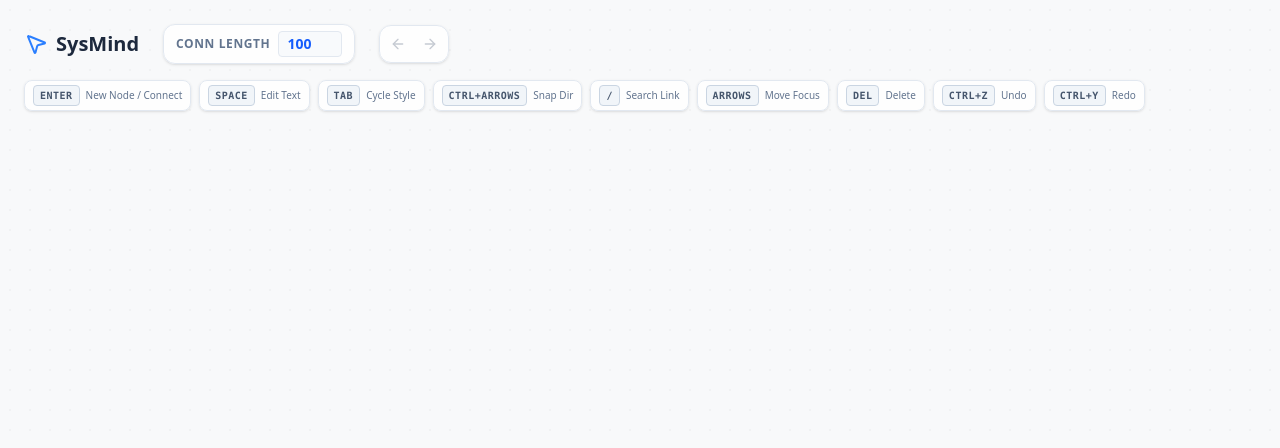
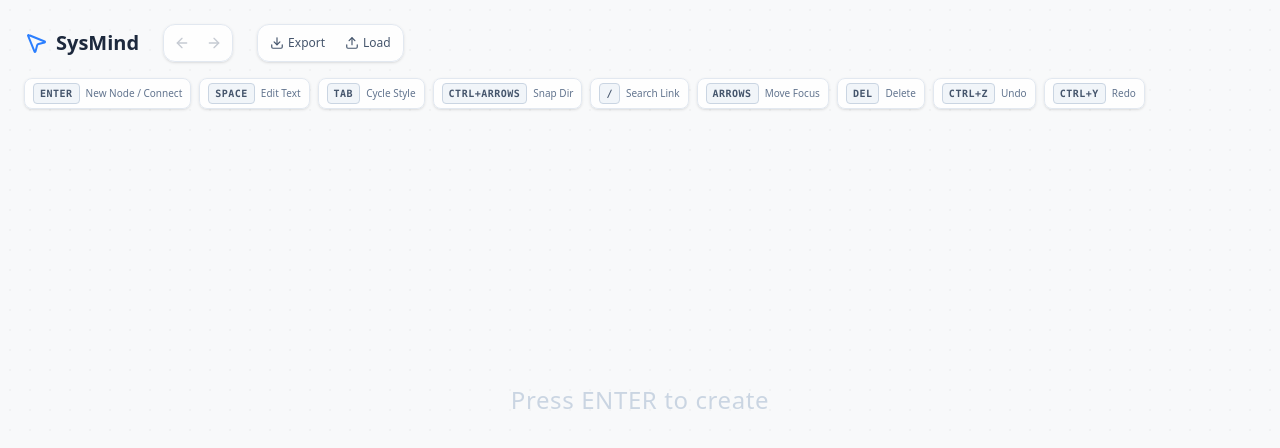
Before and after one commit to LeoAtopos/sysmind, a React (Vite) app: page / in a window 1280 px wide. Shown: the top 448 px of the page. Built offline with nearby package versions, Linux system fonts and the light colour scheme.

Commit message:
试着打包

```diff
--- /dev/null
+++ b/electron/main.cjs
@@ -0,0 +1,35 @@
+const { app, BrowserWindow } = require('electron');
+const path = require('path');
+
+function createWindow() {
+  const win = new BrowserWindow({
+    width: 1280,
+    height: 800,
+    minWidth: 800,
+    minHeight: 600,
+    webPreferences: {
+      contextIsolation: true,
+    },
+    titleBarStyle: 'default',
+    title: 'SysMind',
+  });
+
+  const isDev = process.env.NODE_ENV === 'development';
+  if (isDev) {
+    win.loadURL('http://localhost:3000');
+    win.webContents.openDevTools();
+  } else {
+    win.loadFile(path.join(__dirname, '../dist/index.html'));
+  }
+}
+
+app.whenReady().then(() => {
+  createWindow();
+  app.on('activate', () => {
+    if (BrowserWindow.getAllWindows().length === 0) createWindow();
+  });
+});
+
+app.on('window-all-closed', () => {
+  app.quit();
+});
--- a/src/App.tsx
+++ b/src/App.tsx
@@ -5,7 +5,7 @@
 
 import React, { useState, useEffect, useRef, useMemo, useCallback } from 'react';
 import { motion, AnimatePresence } from 'motion/react';
-import { Search, ArrowRight, ArrowLeft, ArrowLeftRight, Minus, Trash2, MousePointer2 } from 'lucide-react';
+import { Search, ArrowRight, ArrowLeft, ArrowLeftRight, Minus, Trash2, MousePointer2, Download, Upload } from 'lucide-react';
 import { Node, Connection, ConnectionStyle, FocusedElement } from './types';
 
 const GRID_SIZE = 20;
@@ -39,7 +39,12 @@ const TRANSLATIONS = {
     untitledNode: '无标题节点',
     newNode: '新节点',
     style: '样式:',
-    tabToCycle: '按 Tab 键切换'
+    tabToCycle: '按 Tab 键切换',
+    export: '导出',
+    import: '加载',
+    exportSuccess: '导出成功',
+    importError: '文件格式错误',
+    emptyHint: '回车键开始创作',
   },
   en: {
     connLength: 'Conn Length',
@@ -57,7 +62,12 @@ const TRANSLATIONS = {
     untitledNode: 'Untitled Node',
     newNode: 'New Node',
     style: 'Style:',
-    tabToCycle: 'Press Tab to cycle'
+    tabToCycle: 'Press Tab to cycle',
+    export: 'Export',
+    import: 'Load',
+    exportSuccess: 'Exported',
+    importError: 'Invalid file format',
+    emptyHint: 'Press ENTER to create',
   }
 };
 
@@ -135,6 +145,9 @@ export default function App() {
 
   // No initialization effect needed as we initialize in useState
 
+  const isMac = useMemo(() => /Mac|iPhone|iPad|iPod/.test(navigator.platform || navigator.userAgent), []);
+  const ctrlKey = isMac ? 'Cmd' : 'Ctrl';
+
   const t = useMemo(() => {
     const lang = navigator.language.startsWith('zh') ? 'zh' : 'en';
     return TRANSLATIONS[lang];
@@ -143,6 +156,53 @@ export default function App() {
   const canvasRef = useRef<HTMLDivElement>(null);
   const inputRef = useRef<HTMLInputElement>(null);
   const searchInputRef = useRef<HTMLInputElement>(null);
+  const fileInputRef = useRef<HTMLInputElement>(null);
+
+  // Export to JSON
+  const handleExport = useCallback(() => {
+    const data = {
+      version: 1,
+      nodes,
+      connections,
+      canvasOffset,
+      defaultOffset,
+    };
+    const blob = new Blob([JSON.stringify(data, null, 2)], { type: 'application/json' });
+    const url = URL.createObjectURL(blob);
+    const a = document.createElement('a');
+    a.href = url;
+    a.download = `sysmind-${new Date().toISOString().slice(0, 10)}.json`;
+    a.click();
+    URL.revokeObjectURL(url);
+  }, [nodes, connections, canvasOffset, defaultOffset]);
+
+  // Load from JSON
+  const handleImport = useCallback((e: React.ChangeEvent<HTMLInputElement>) => {
+    const file = e.target.files?.[0];
+    if (!file) return;
+    const reader = new FileReader();
+    reader.onload = (ev) => {
+      try {
+        const data = JSON.parse(ev.target?.result as string);
+        if (!Array.isArray(data.nodes) || !Array.isArray(data.connections)) {
+          throw new Error('invalid');
+        }
+        const loadedNodes: Node[] = data.nodes;
+        const loadedConns: Connection[] = data.connections;
+        setNodes(loadedNodes);
+        setConnections(loadedConns);
+        setFocused(null);
+        if (typeof data.canvasOffset?.x === 'number') setCanvasOffset(data.canvasOffset);
+        if (typeof data.defaultOffset === 'number') setDefaultOffset(data.defaultOffset);
+        pushHistory(loadedNodes, loadedConns, null);
+      } catch {
+        alert(t.importError);
+      }
+    };
+    reader.readAsText(file);
+    // Reset so same file can be reloaded
+    e.target.value = '';
+  }, [t, pushHistory]);
 
   // Helper to get element by ID
   const getNode = (id: string) => nodes.find(n => n.id === id);
@@ -702,6 +762,23 @@ export default function App() {
         }}
       />
 
+      {/* Empty Canvas Hint */}
+      <AnimatePresence>
+        {nodes.length === 0 && (
+          <motion.div
+            initial={{ opacity: 0 }}
+            animate={{ opacity: 1 }}
+            exit={{ opacity: 0 }}
+            transition={{ duration: 0.4 }}
+            className="absolute inset-0 flex items-center justify-center pointer-events-none"
+          >
+            <span className="text-2xl font-medium text-slate-300 select-none tracking-wide">
+              {t.emptyHint}
+            </span>
+          </motion.div>
+        )}
+      </AnimatePresence>
+
       <motion.div
         className="absolute inset-0"
         animate={{ x: canvasOffset.x, y: canvasOffset.y }}
@@ -908,15 +985,7 @@ export default function App() {
           <h1 className="text-xl font-bold text-slate-800 flex items-center gap-2">
             <MousePointer2 className="text-blue-500" /> SysMind
           </h1>
-          <div className="flex items-center gap-2 bg-white/80 backdrop-blur-sm border border-slate-200 px-3 py-1.5 rounded-xl shadow-sm">
-            <span className="text-xs font-semibold text-slate-500 uppercase tracking-wider">{t.connLength}</span>
-            <input
-              type="number"
-              value={defaultOffset}
-              onChange={(e) => setDefaultOffset(Number(e.target.value))}
-              className="w-16 bg-slate-50 border border-slate-200 rounded px-2 py-0.5 text-sm font-bold text-blue-600 outline-none focus:border-blue-400 transition-colors"
-            />
-          </div>
+
           <div className="flex items-center gap-1 bg-white/80 backdrop-blur-sm border border-slate-200 p-1 rounded-xl shadow-sm">
             <button
               onClick={(e) => { e.stopPropagation(); undo(); }}
@@ -935,17 +1004,42 @@ export default function App() {
               <ArrowRight size={16} />
             </button>
           </div>
+          <div className="flex items-center gap-1 bg-white/80 backdrop-blur-sm border border-slate-200 p-1 rounded-xl shadow-sm">
+            <button
+              onClick={(e) => { e.stopPropagation(); handleExport(); }}
+              title={t.export}
+              className="flex items-center gap-1 px-2 py-1.5 hover:bg-slate-100 rounded-lg transition-colors text-slate-600 text-xs font-medium"
+            >
+              <Download size={14} />
+              {t.export}
+            </button>
+            <button
+              onClick={(e) => { e.stopPropagation(); fileInputRef.current?.click(); }}
+              title={t.import}
+              className="flex items-center gap-1 px-2 py-1.5 hover:bg-slate-100 rounded-lg transition-colors text-slate-600 text-xs font-medium"
+            >
+              <Upload size={14} />
+              {t.import}
+            </button>
+            <input
+              ref={fileInputRef}
+              type="file"
+              accept=".json,application/json"
+              className="hidden"
+              onChange={handleImport}
+            />
+          </div>
         </div>
         <div className="flex flex-wrap gap-2">
           <Kbd label="Enter" desc={t.enter} />
           <Kbd label="Space" desc={t.space} />
           <Kbd label="Tab" desc={t.tab} />
-          <Kbd label="Ctrl+Arrows" desc={t.ctrlArrows} />
+          <Kbd label={`${ctrlKey}+Arrows`} desc={t.ctrlArrows} />
           <Kbd label="/" desc={t.search} />
           <Kbd label="Arrows" desc={t.arrows} />
           <Kbd label="Del" desc={t.delete} />
-          <Kbd label="Ctrl+Z" desc={t.undo} />
-          <Kbd label="Ctrl+Y" desc={t.redo} />
+          <Kbd label={`${ctrlKey}+Z`} desc={t.undo} />
+          <Kbd label={`${ctrlKey}+Y`} desc={t.redo} />
         </div>
       </div>
 
--- a/vite.config.ts
+++ b/vite.config.ts
@@ -6,6 +6,7 @@ import {defineConfig, loadEnv} from 'vite';
 export default defineConfig(({mode}) => {
   const env = loadEnv(mode, '.', '');
   return {
+    base: './',
     plugins: [react(), tailwindcss()],
     define: {
       'process.env.GEMINI_API_KEY': JSON.stringify(env.GEMINI_API_KEY),
```
Also changed, not shown: package.json (+37 -9 lines), 1 other file (tests, documents, lock files or other folders).
